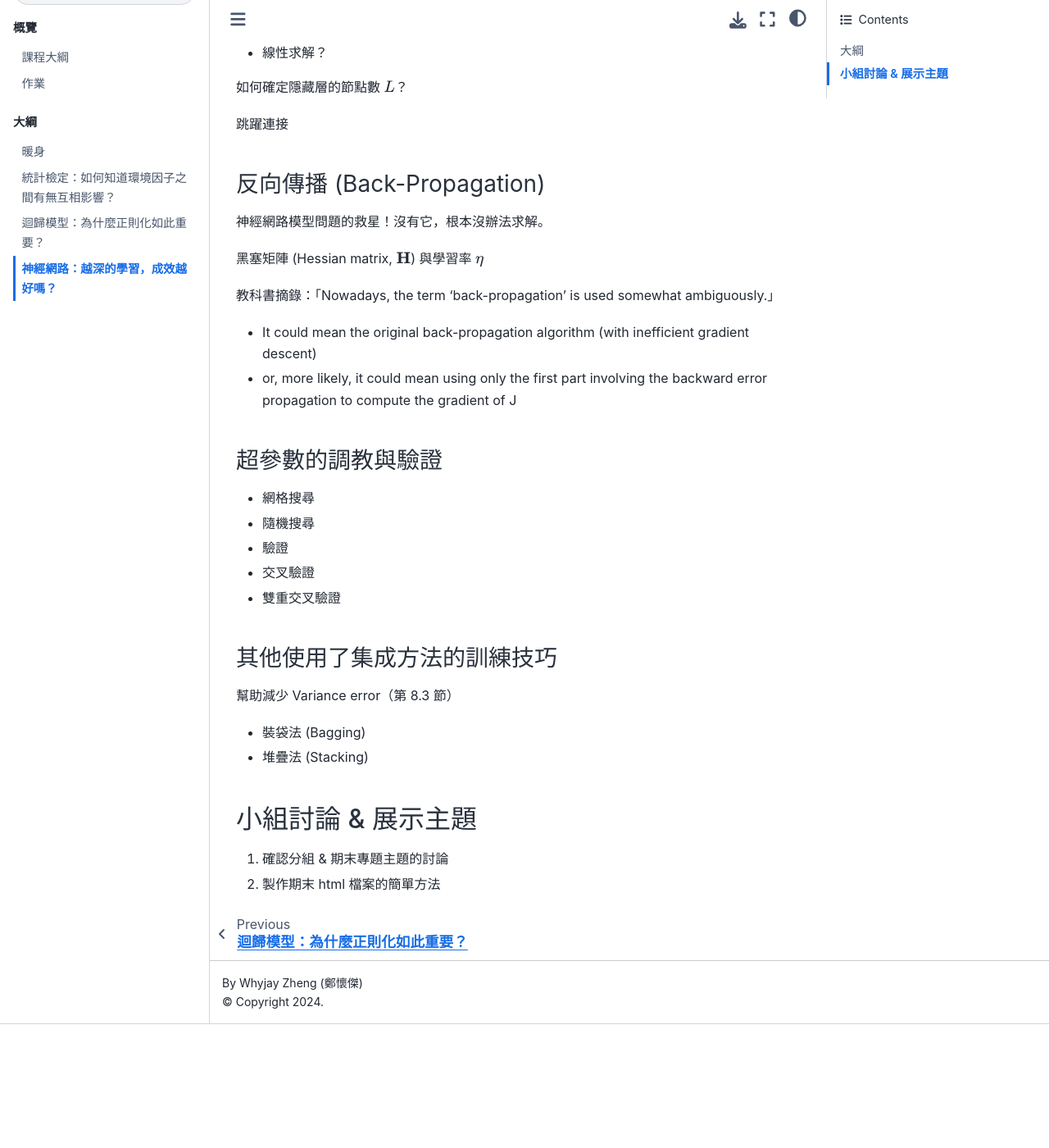
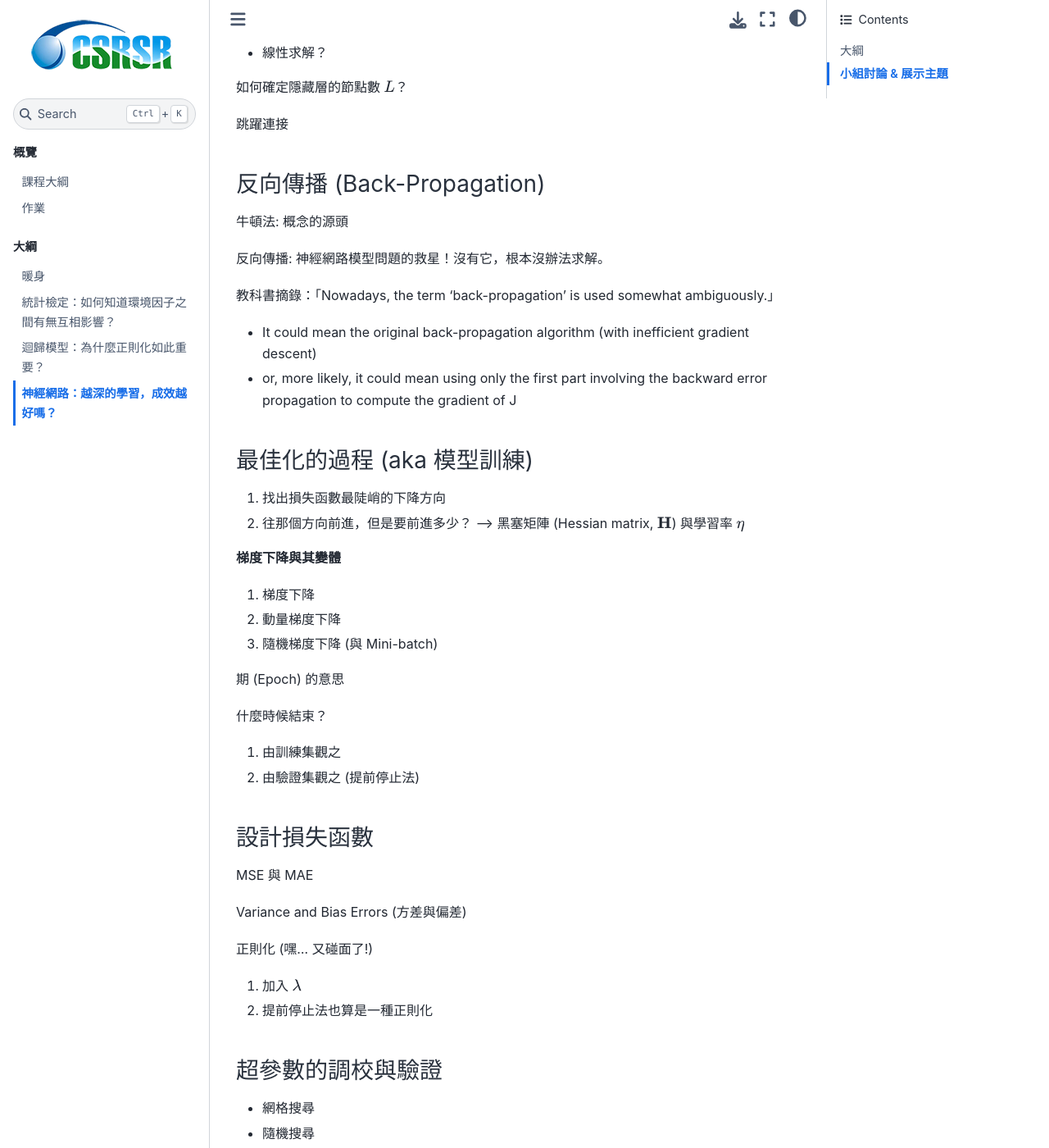
Before and after one commit to whyjz/ncu-env-data-science-zhtw, a Jupyter Book: the page built from docs/outlines/lecture6-7.md, in a window 1280 px wide and 1400 px high, scrolled down 1264 px. Shown: the whole window at 82% size. Built offline with Jupyter Book 1.0.4 settings and Sphinx 7.4.7 and the Sphinx Book theme 1.1.4, drawn with Linux system fonts in a browser that asks for light colours; before the commit the page ends 2513 px from its top, so only the background shows below that.

Commit message:
Update L6-7

```diff
--- a/docs/outlines/lecture6-7.md
+++ b/docs/outlines/lecture6-7.md
@@ -53,15 +53,41 @@
 
 ### 反向傳播 (Back-Propagation)
 
-神經網路模型問題的救星！沒有它，根本沒辦法求解。
+牛頓法: 概念的源頭
 
-黑塞矩陣 (Hessian matrix, $\textbf{H}$) 與學習率 $\eta$
+反向傳播: 神經網路模型問題的救星！沒有它，根本沒辦法求解。
 
 教科書摘錄：「Nowadays, the term ‘back-propagation’ is used somewhat ambiguously.」
 - It could mean the original back-propagation algorithm (with inefficient gradient descent)
 - or, more likely, it could mean using only the first part involving the backward error propagation to compute the gradient of J
 
-### 超參數的調教與驗證
+### 最佳化的過程 (aka 模型訓練)
+
+1. 找出損失函數最陡峭的下降方向
+2. 往那個方向前進，但是要前進多少？ --> 黑塞矩陣 (Hessian matrix, $\textbf{H}$) 與學習率 $\eta$
+
+**梯度下降與其變體**
+1. 梯度下降
+2. 動量梯度下降
+1. 隨機梯度下降 (與 Mini-batch)
+
+期 (Epoch) 的意思
+
+什麼時候結束？
+1. 由訓練集觀之
+2. 由驗證集觀之 (提前停止法)
+
+### 設計損失函數
+
+MSE 與 MAE
+
+Variance and Bias Errors (方差與偏差)
+
+正則化 (嘿... 又碰面了!)
+1. 加入 $\lambda$
+2. 提前停止法也算是一種正則化
+
+### 超參數的調校與驗證
 
 - 網格搜尋
 - 隨機搜尋
@@ -69,12 +95,12 @@
 - 交叉驗證
 - 雙重交叉驗證
 
-### 其他使用了集成方法的訓練技巧
+<!-- ### 其他使用了集成方法的訓練技巧
 
 幫助減少 Variance error（第 8.3 節）
 
 - 裝袋法 (Bagging)
-- 堆疊法 (Stacking)
+- 堆疊法 (Stacking) -->
 
 ## 小組討論 & 展示主題
 
```
